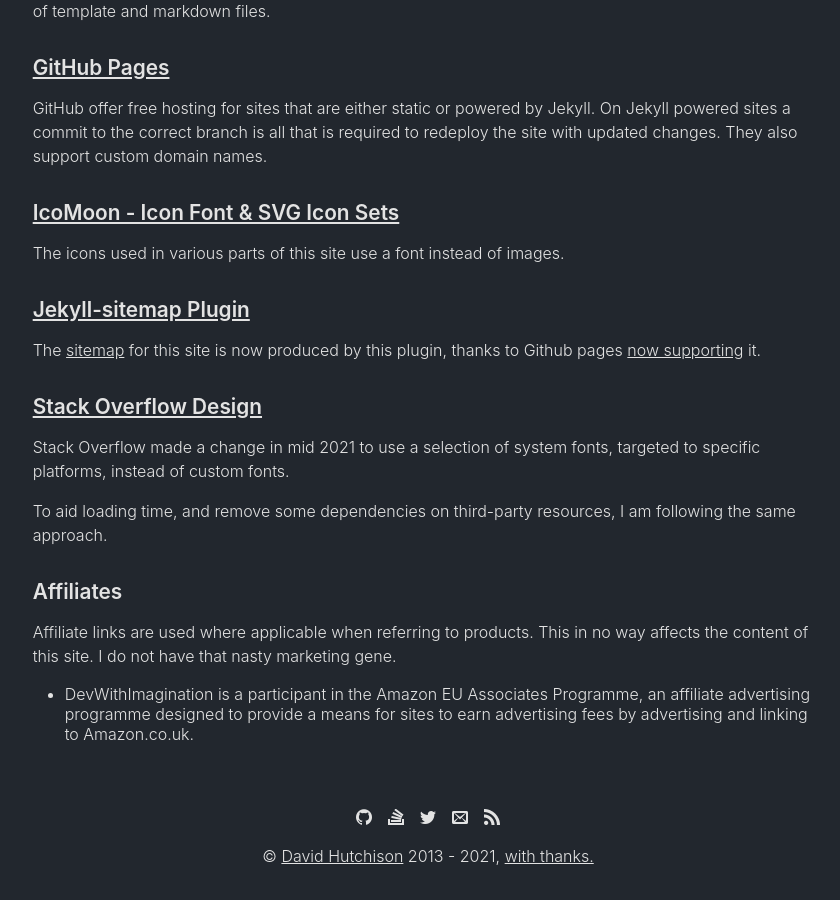
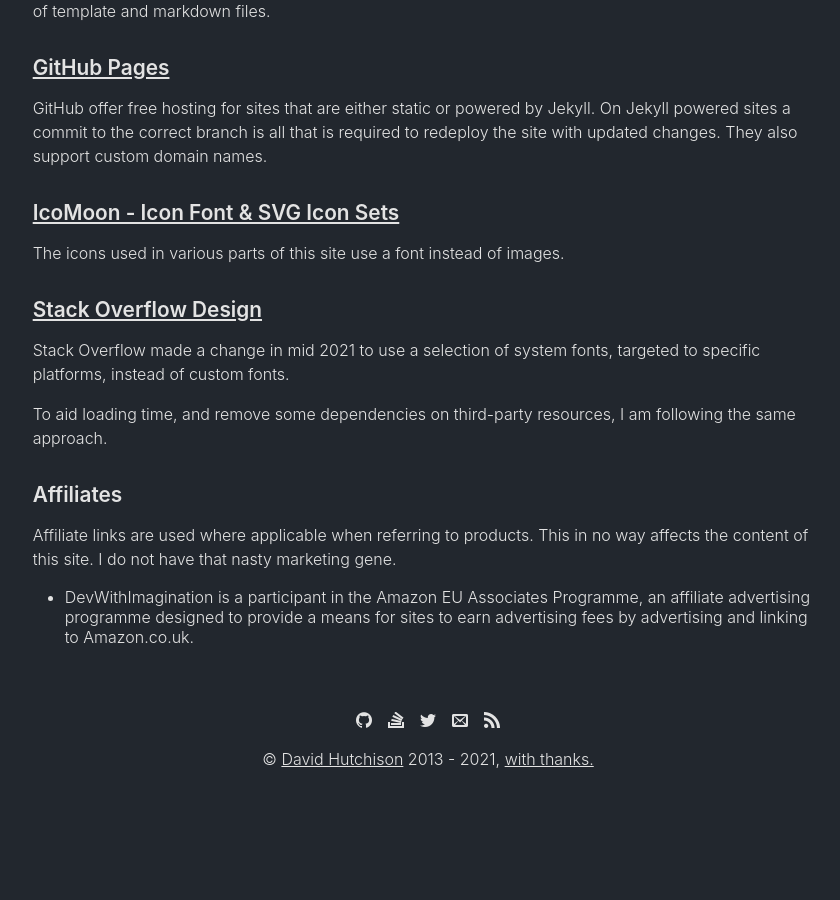
Before and after one commit to dhutchison/dhutchison.github.io, a Jekyll site: the page built from thanks.md, in a window 1280 px wide and 900 px high, scrolled down 587 px. Shown: the whole window, without its empty margins (212-1052 px from the left). Built offline with Jekyll 4.4.1, drawn with Linux system fonts in a browser that asks for light colours; some web fonts are replaced; after the commit the page ends 1390 px from its top, so only the background shows below that.

Commit message:
updated thanks

```diff
--- a/thanks.md
+++ b/thanks.md
@@ -24,8 +24,6 @@ GitHub offer free hosting for sites that are either static or powered by Jekyll.
 
 ### [IcoMoon - Icon Font & SVG Icon Sets][icomoon]
 The icons used in various parts of this site use a font instead of images.
-### [Jekyll-sitemap Plugin][sitemap]
-The [sitemap][site_sitemap] for this site is now produced by this plugin, thanks to Github pages [now supporting][sitemap_ghpages] it.
 
 ### [Stack Overflow Design][stacks_font]
 
```
